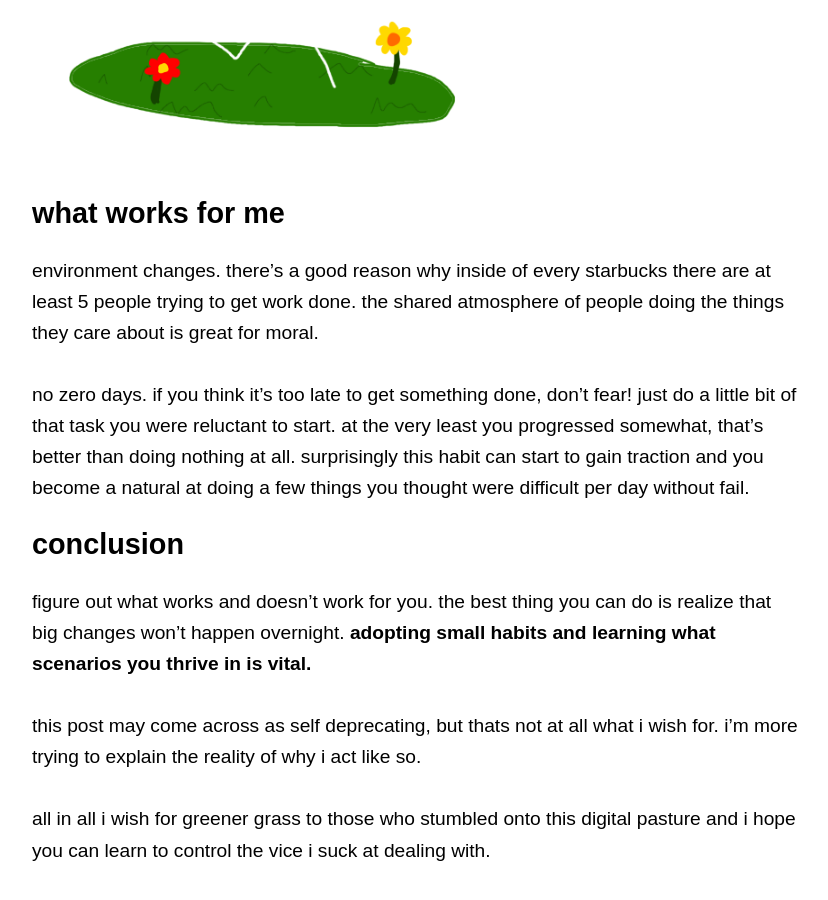
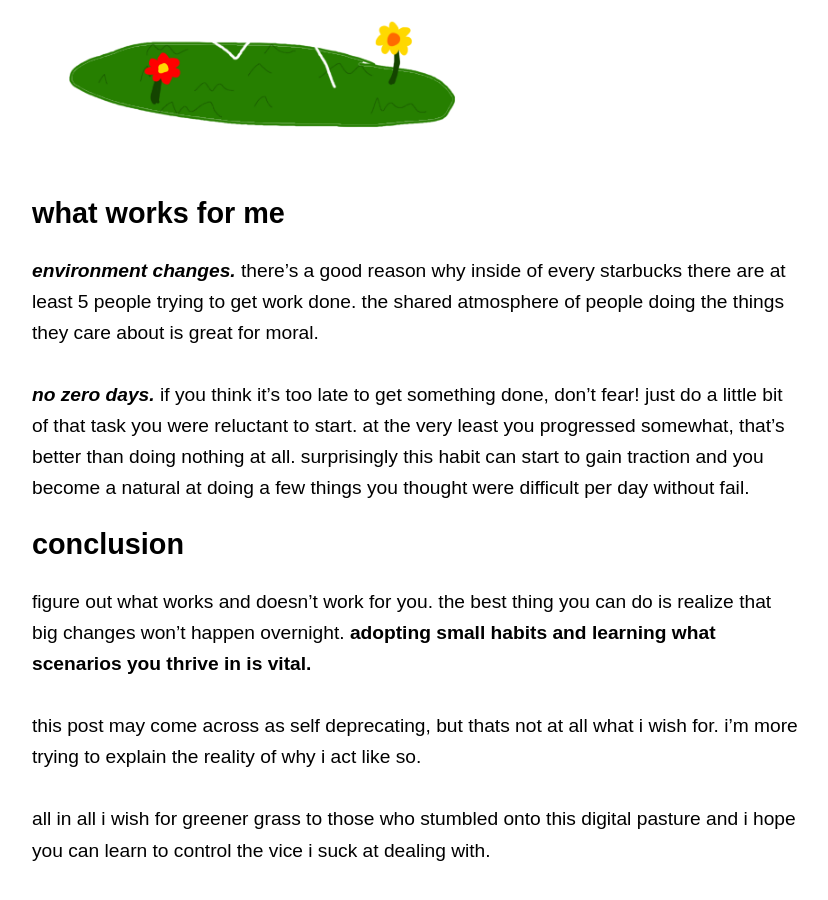
Before and after one commit to damondriscoll/blog.damondriscoll.com, a Jekyll site: the page built from _posts/2024-06-14-procrastination's tentacles.md, in a window 1280 px wide and 900 px high, scrolled down 2420 px. Shown: the whole window, without its empty margins (224-1052 px from the left). Built offline with Jekyll 4.4.1, drawn with Linux system fonts in a browser that asks for light colours; our own code applies the rules of GitHub Pages for plain Markdown files.

Commit message:
formatting

```diff
--- a/_posts/2024-06-14-procrastination's tentacles.md
+++ b/_posts/2024-06-14-procrastination's tentacles.md
@@ -25,10 +25,10 @@ eating better, working out, the whole shebang; they were like a healthy smokescr
 
 ![a stick figure running while smiling in a grass field of flowers](/imgs/2-2.png)
 ## what works for me
-environment changes. there’s a good reason why inside of every starbucks there are at least 5 people trying to get work done. the shared atmosphere of people doing the things they care about is great for moral.
+***environment changes.*** there’s a good reason why inside of every starbucks there are at least 5 people trying to get work done. the shared atmosphere of people doing the things they care about is great for moral.
 \
 \
-no zero days. if you think it’s too late to get something done, don’t fear! just do a little bit of that task you were reluctant to start. at the very least you progressed somewhat, that’s better than doing nothing at all. surprisingly this habit can start to gain traction and you become a natural at doing a few things you thought were difficult per day without fail.
+***no zero days.*** if you think it’s too late to get something done, don’t fear! just do a little bit of that task you were reluctant to start. at the very least you progressed somewhat, that’s better than doing nothing at all. surprisingly this habit can start to gain traction and you become a natural at doing a few things you thought were difficult per day without fail.
 
 ## conclusion
 figure out what works and doesn't work for you. the best thing you can do is realize that big changes won’t happen overnight. **adopting small habits and learning what scenarios you thrive in is vital.**
```
